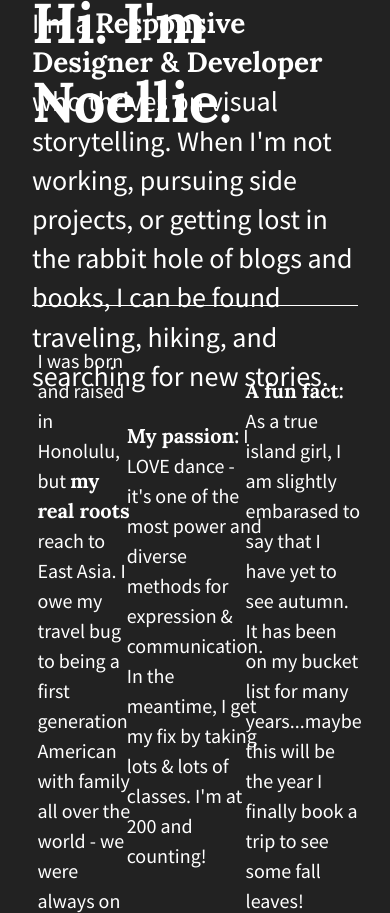
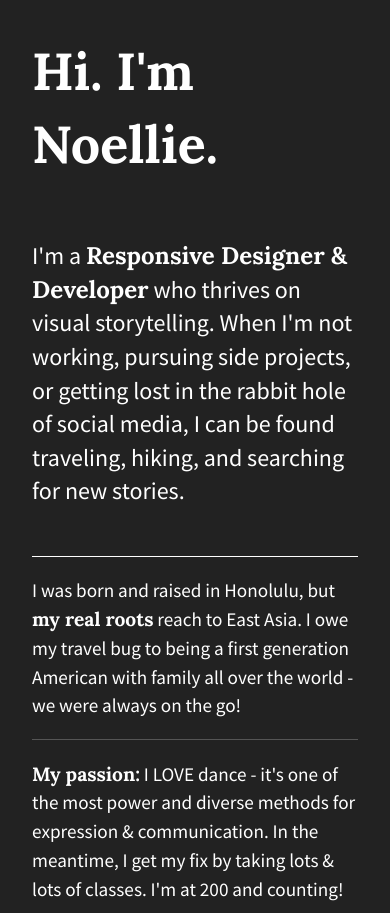
Before and after one commit to noellie-n/206-flexbox-grid, a plain HTML site: page index.html in a window 390 px wide. Shown: the top 913 px of the page. Drawn offline with nearby package versions, Linux system fonts and the light colour scheme.

Commit message:
Fixed formatting issues with all sections, redo CSS with mobile first

```diff
--- a/css/main.css
+++ b/css/main.css
@@ -117,52 +117,47 @@ body {
     align-items: center;
     max-width: 1200px;
 }
-
-header,
-footer,
-main {
-    display: flex;
-    justify-content: flex-start;
-    align-items: center;
-}
-
-.flex-item {
-    line-height: 1.5em;
-    font-size: 1.25em;
-    background-color: none;
-    display: flex;
-    width: 30%;
-    justify-content: center;
-    align-items: center;
-    margin: 20px auto;
-}
-
-header {
-    height: 125px;
-    width: 100%;
-    font-family: 'Lora', serif;
-    font-weight: 700;
-    font-size: 3.5em;
-}
-
-main {
-    height: 150px;
-    width: 100%;
-    font-size: 1.75em;
-    padding-bottom: 30px;
-    border-bottom: 1px solid #fff;
-}
-
 p span{
     font-family: 'Lora', serif;
     font-weight: 700;
 }
 
+header,
+footer{
+    width: 100%;
+    display: flex;
+    justify-content: flex-start;
+}
+
+header h1{
+    font-family: 'Lora', serif;
+    font-weight: 700;
+    font-size: 3.25em;
+}
+
+main {
+    width: 100%;
+    font-size: 1.5em;
+    padding-bottom: 1em;
+    border-bottom: 1px solid #fff;
+}
+
+.flex-item {
+    line-height: 1.5em;
+    font-size: 1.2em;
+    display: flex;
+    justify-content: center;
+    align-items: center;
+    border-bottom: 1px solid #555;
+}
+
 footer {
-    height: 80px;
-    width: 100%;
     border-top: 1px solid #fff;
 }
+
+footer i {
+    /*----- NEED HELP HERE -----*/
+  }
 
 
 /* ==========================================================================
--- a/index.html
+++ b/index.html
@@ -22,9 +22,11 @@
         <![endif]-->
 
         <section class="wrapper">
-            <header>Hi. I'm Noellie.</header>
+            <header>
+                <h1>Hi. I'm Noellie.</h1>
+            </header>
             <main>
-                <p>I'm a <span>Responsive Designer & Developer</span> who thrives on visual storytelling. When I'm not working, pursuing side projects, or getting lost in the rabbit hole of blogs and books, I can be found traveling, hiking, and searching for new stories.</p>
+                <p>I'm a <span>Responsive Designer & Developer</span> who thrives on visual storytelling. When I'm not working, pursuing side projects, or getting lost in the rabbit hole of social media, I can be found traveling, hiking, and searching for new stories.</p>
             </main>
             <div id="div-1" class="flex-item">
                 <p>I was born and raised in Honolulu, but <span>my real roots</span> reach to East Asia. I owe my travel bug to being a first generation American with family all over the world - we were always on the go!</p>
```
